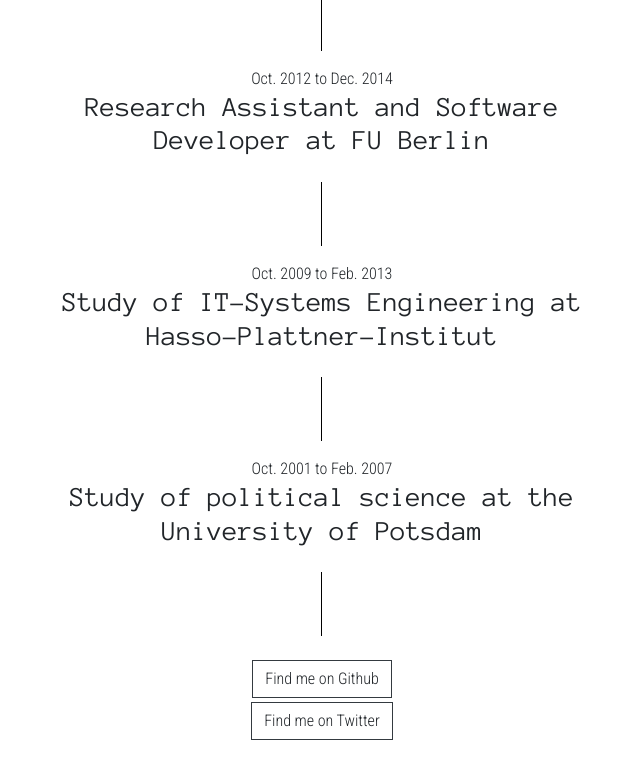
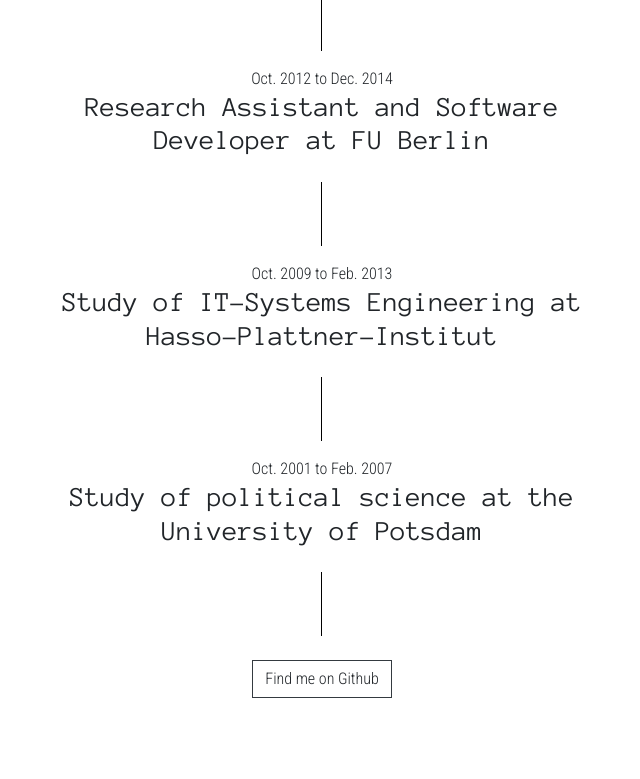
Before and after one commit to MagdaN/MagdaN.github.io, a Jekyll site: the page built from index.md, in a window 1280 px wide and 900 px high, scrolled down 1570 px. Shown: the top 779 px of the window, without its empty margins (318-958 px from the left). Built offline with Jekyll 4.4.1, drawn with Linux system fonts in a browser that asks for light colours.

Commit message:
Update home.html

```diff
--- a/_layouts/home.html
+++ b/_layouts/home.html
@@ -43,9 +43,6 @@
           <div class="row justify-content-center">
             <a href="https://github.com/MagdaN" class="btn border-dark rounded-0">Find me on Github</a>
           </div>
-          <div class="row justify-content-center">
-            <a href="https://twitter.com/MagdalenaNoffke" class="btn border-dark rounded-0 mt-1">Find me on Twitter</a>
-          </div>
         </div>
       </div>
     </div>
```
